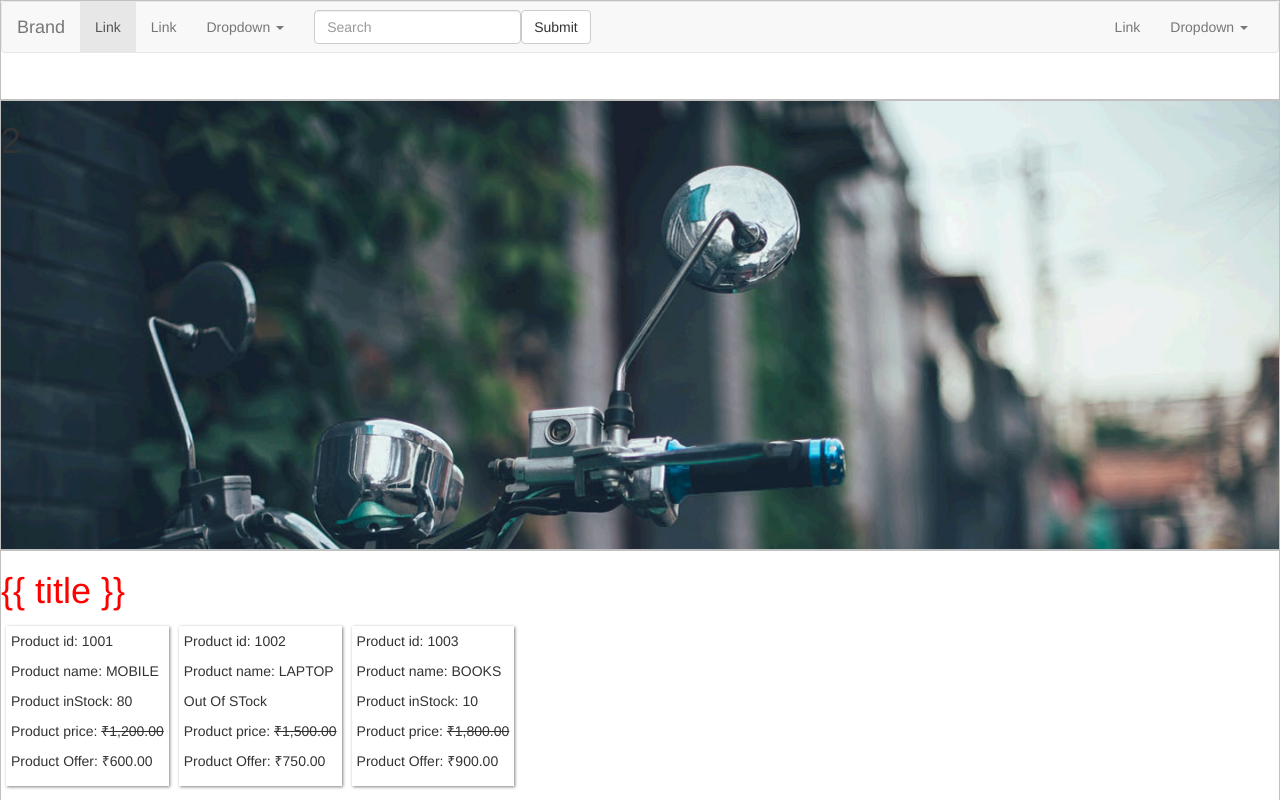
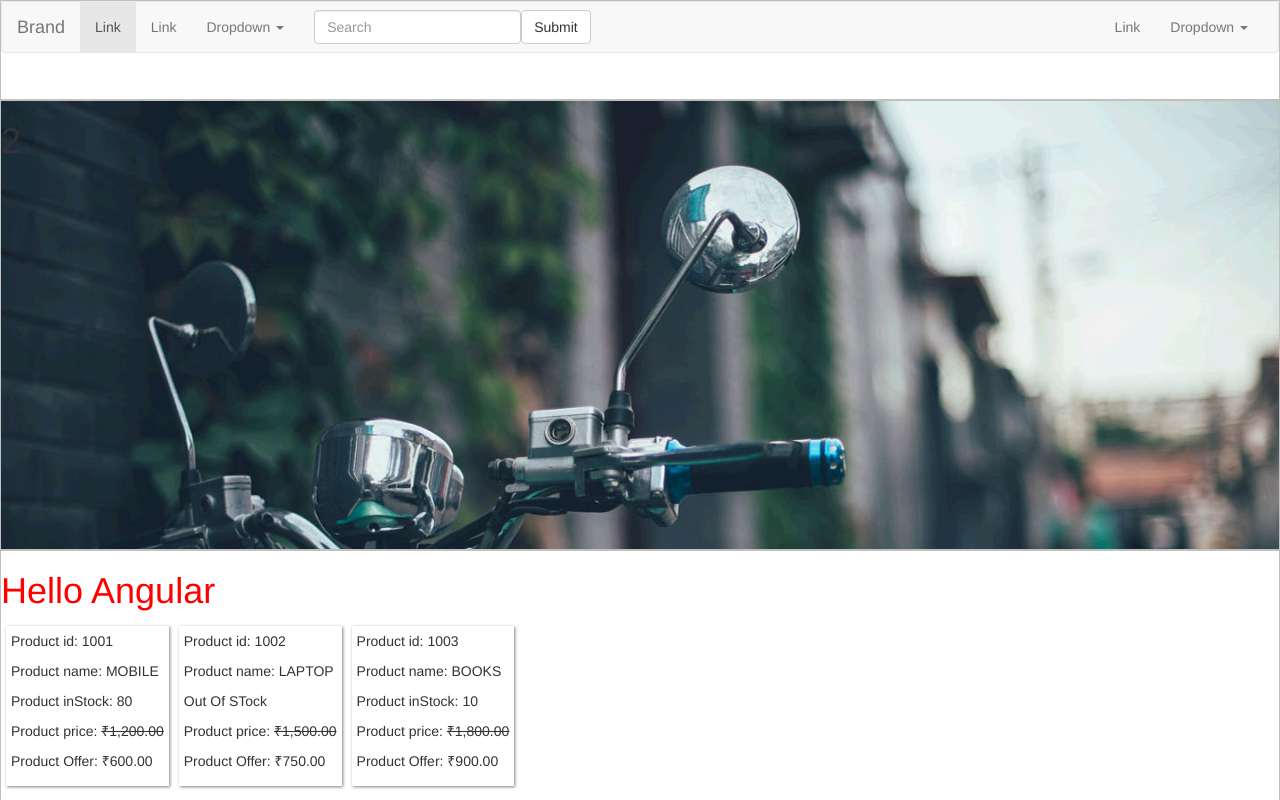
Before and after one commit to aniketbhavsar1895/ngNew, an Angular app in the folder my-app/: page / in a window 1280 px wide. Shown: the top 800 px of the page. Built offline with nearby package versions, Linux system fonts and the light colour scheme.

Commit message:
direcive

```diff
--- a/my-app/src/app/app.component.html
+++ b/my-app/src/app/app.component.html
@@ -81,7 +81,7 @@
 </div>
 <div class="cls" id="div2"><h1>2</h1></div>
 <div class="cls" id="div3">
-  <h1 ngNonBindable appStyle>{{ title }}</h1>
+  <h1 appStyle>{{ title }}</h1>
   <div *ngFor="let product of products" class="card">
     <p>Product id: {{ product.id }}</p>
     <p>Product name: {{ product.name | uppercase }}</p>
```
